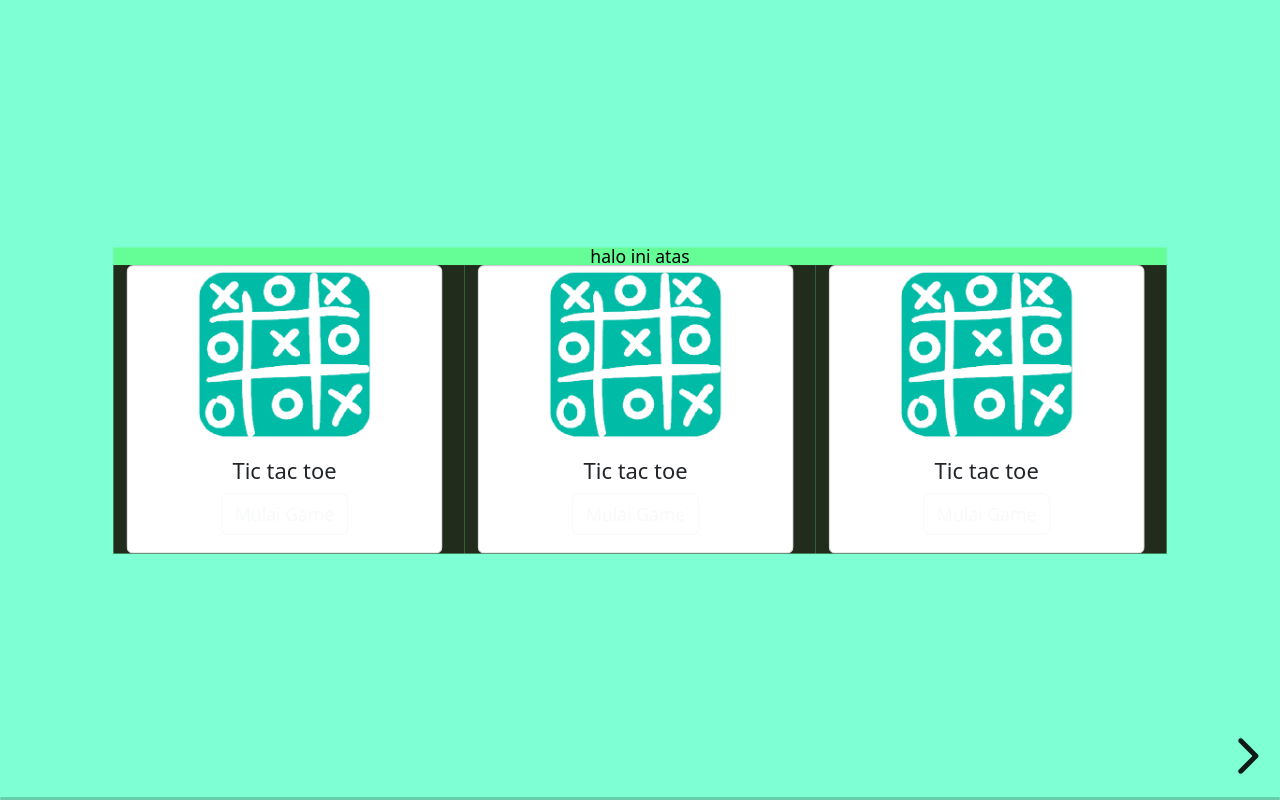
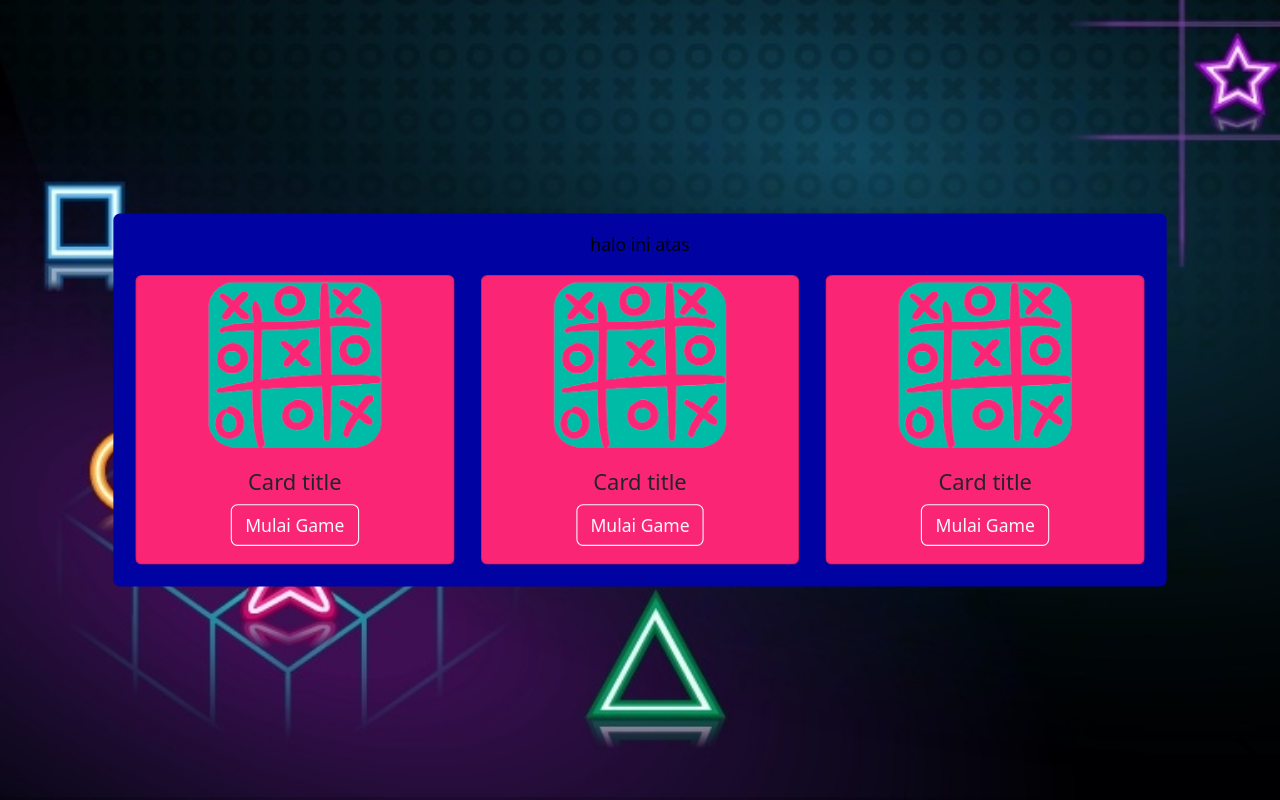
Before and after one commit to Mamo09/UAS-TKPPL-MWBPAGI, a website: page index.html in a window 1280 px wide. Drawn offline with nearby package versions, Linux system fonts and the light colour scheme.

Commit message:
update tampilan home

```diff
--- a/index.html
+++ b/index.html
@@ -18,44 +18,46 @@
 	<body>
 		<div class="reveal">
 			<div class="slides">
-				<section data-background="aquamarine">
-					<div class="container text-center">
+				<section data-background="image/neon background.jpg">
+					<div class="container text-center rounded">
 						halo ini atas
-						<div class="row align-items-end">
-						  <div class="col">
-							<div class="card" style="width: 18rem;">
+						<div class="row row-cols-1 row-cols-md-3 g-4">
+							<div class="col">
+							  <div class="card">
 								<img src="image/game1-removebg-preview.png" class="card-img-top" alt="...">
 								<div class="card-body">
-									<h5 class="card-title">Tic tac toe</h5>
-									<a href="#/1" class="btn btn-outline-light">Mulai Game</a>
+								  <h5 class="card-title">Card title</h5>
+								  <a href="#/1" class="btn btn-outline-light">Mulai Game</a>
 								</div>
+							  </div>
 							</div>
-						  </div>
-
-						  <div class="col">
-							<div class="card" style="width: 18rem;">
+							<div class="col">
+							  <div class="card">
 								<img src="image/game1-removebg-preview.png" class="card-img-top" alt="...">
 								<div class="card-body">
-									<h5 class="card-title">Tic tac toe</h5>
-									<a href="#/1" class="btn btn-outline-light">Mulai Game</a>
+								  <h5 class="card-title">Card title</h5>
+								  <a href="#/1" class="btn btn-outline-light">Mulai Game</a>
 								</div>
+							  </div>
 							</div>
-						  </div>
-						  <div class="col">
-							<div class="card" style="width: 18rem;">
+							<div class="col">
+							  <div class="card">
 								<img src="image/game1-removebg-preview.png" class="card-img-top" alt="...">
 								<div class="card-body">
-									<h5 class="card-title">Tic tac toe</h5>
-									<a href="#/1" class="btn btn-outline-light">Mulai Game</a>
+								  <h5 class="card-title">Card title</h5>
+								  <a href="#/1" class="btn btn-outline-light">Mulai Game</a>
 								</div>
+							  </div>
 							</div>
-						  </div>
 						</div>
-					  </div>
+
+					</div>
 				</section>
 				<section>Slide 2</section>
 				<section>Slide 3</section>
-				<section>Slide 4</section>
+				<section>
+
+				</section>
 			</div>
 		</div>
 
--- a/style/style.css
+++ b/style/style.css
@@ -1,8 +1,18 @@
+
+
+/*home*/
 
 .container{
-    background-color: rgb(101, 253, 149) !important;
+    background-color: #0002A1 !important;
+    padding: 20px !important;
+
 }
 
-.col{
-    background-color: rgb(34, 44, 29) !important;
+
+.card{
+    background-color: #FB2576 !important;
 }
+
+.row{
+    padding-top: 20px !important;
+}
```
Also changed, not shown: image/neon background.jpg (added).
